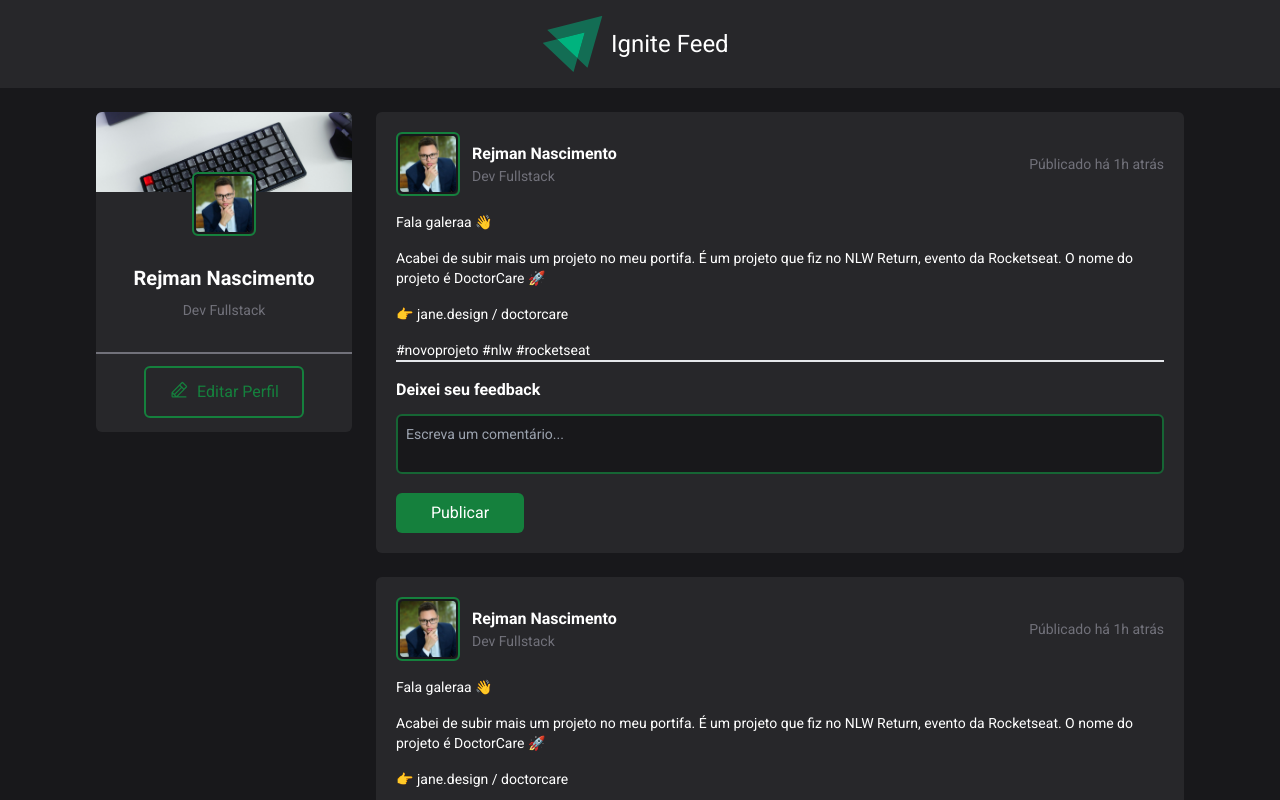
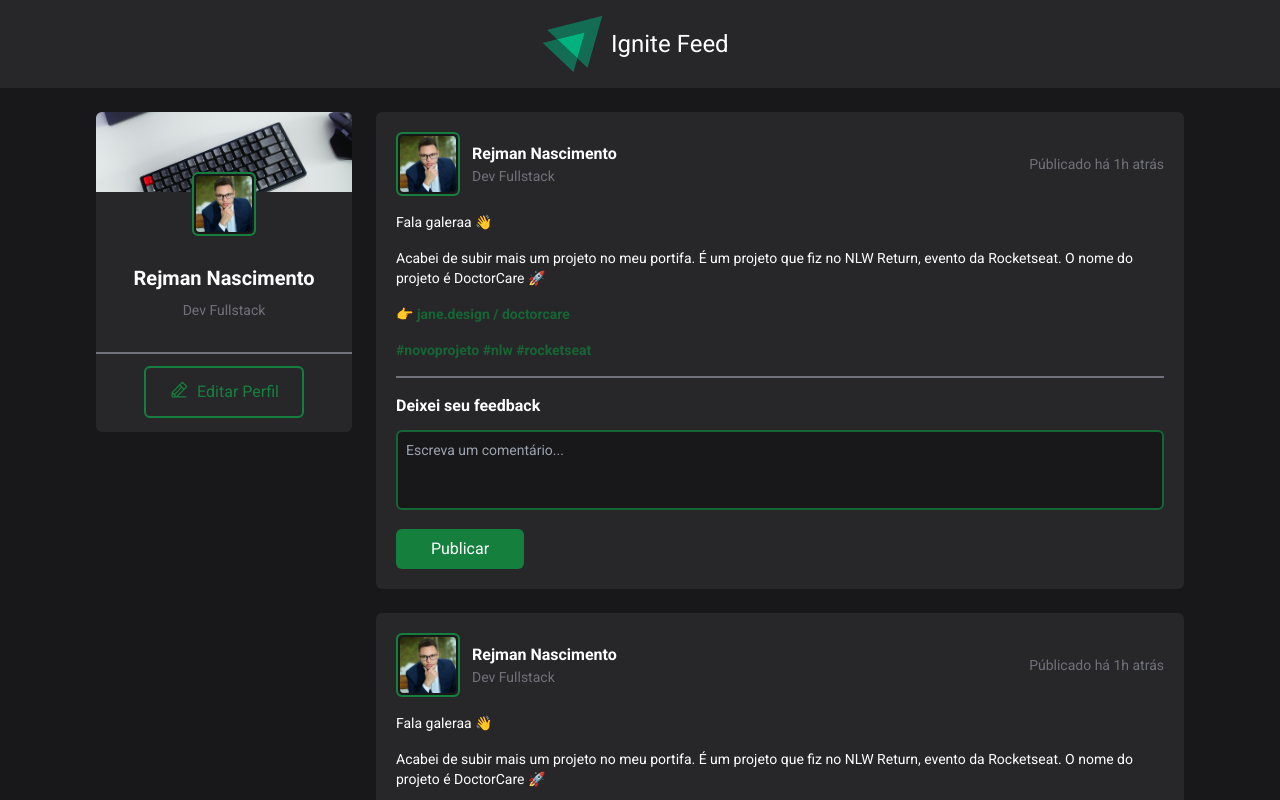
Before and after one commit to rejmann/ignite-feed, a React (Vite) app: page / in a window 1280 px wide. Shown: the top 800 px of the page. Built offline with nearby package versions, Linux system fonts and the light colour scheme.

Commit message:
improv: reaproveitando dados

```diff
--- a/src/App.jsx
+++ b/src/App.jsx
@@ -1,5 +1,10 @@
 import Container from './components/Container'
+import Comment from './components/Container/Comment'
+import Profiler from './components/Container/Profiler'
 import Header from './components/Header'
+
+import profilerPhoto from './assets/img/profiler.jpeg'
+import profilerBackgroundPhoto from './assets/img/profiler-background.jpg'
 
 import './global.css'
 
@@ -7,9 +12,26 @@ export default function App() {
   return (
     <>
       <Header />
-      <div className="w-full flex justify-center">
-        <Container />
+      <Container>
+        <Profiler
+          name="Rejman Nascimento"
+          office="Dev Fullstack"
+          profilerPhoto={profilerPhoto}
+          profilerBackgroundPhoto={profilerBackgroundPhoto}
+        />
+        <div className="inline-block w-full">
+          <Comment
+            name="Rejman Nascimento"
+            office="Dev Fullstack"
+            profilerPhoto={profilerPhoto}
+          />
+          <Comment
+            name="Rejman Nascimento"
+            office="Dev Fullstack"
+            profilerPhoto={profilerPhoto}
+          />
       </div>
+      </Container>
     </>
   )
 }
--- a/src/components/Container.jsx
+++ b/src/components/Container.jsx
@@ -1,13 +1,8 @@
-import Comment from "./Container/Comment";
-import Profiler from "./Container/Profiler";
-
-export default function Container() {
+export default function Container({ children }) {
   return (
-    <div className="pt-6 px-24 flex max-w-screen-xl gap-6">
-      <Profiler />
-      <div className="inline-block w-full">
-        <Comment />
-        <Comment />
+    <div className="w-full flex justify-center">
+      <div className="pt-6 px-24 flex max-w-screen-xl gap-6">
+        {children}
       </div>
     </div>
   )
--- a/src/components/Container/Comment.jsx
+++ b/src/components/Container/Comment.jsx
@@ -1,43 +1,44 @@
 import Image from "../Image";
-import profilerImg from './../../assets/img/profiler.jpeg'
 
-export default function Comment() {
+export default function Comment({ name, office, profilerPhoto }) {
   return (
     <div className="p-5 bg-zinc-800 w-full space-y-4 mb-6 rounded-md">
       <header className="flex justify-between items-center">
         <div className="flex justify-start items-center gap-3">
           <Image
-            url={profilerImg}
+            url={profilerPhoto}
             alt="Foto de Perfil"
           />
           <div>
-            <p className="text-md font-semibold">Rejman Nascimento</p>
-            <p className="text-sm text-zinc-500">Dev Fullstack</p>
+            <p className="text-md font-semibold">
+              {name}
+            </p>
+            <p className="text-sm text-zinc-500">
+              {office}
+            </p>
           </div>
         </div>
         <p className="flex justify-end text-sm text-zinc-500">Públicado há 1h atrás</p>
       </header>
-      <main className="text-sm space-y-4 border-b-2">
+      <main className="text-sm space-y-4">
         <p>Fala galeraa 👋</p>
         <p>
           Acabei de subir mais um projeto no meu portifa.
           É um projeto que fiz no NLW Return, evento da Rocketseat.
           O nome do projeto é DoctorCare 🚀
         </p>
-        <p>👉 jane.design / doctorcare</p>
-        <p>#novoprojeto #nlw #rocketseat</p>
+        <p className="text-green-800 font-bold">👉 jane.design / doctorcare</p>
+        <p className="text-green-800 font-bold">#novoprojeto #nlw #rocketseat</p>
       </main>
-      <footer className="space-y-3">
-        <h4 className="font-bold">Deixei seu feedback</h4>
+      <footer className="border-t-2 border-zinc-500 space-y-3">
+        <h4 className="font-bold mt-4">Deixei seu feedback</h4>
         <textarea
-          className="rounded-md outline-none border-2 border-green-800 bg-zinc-900 w-full resize-none p-2 text-sm"
+          className="h-20 rounded-md outline-none border-2 border-green-800 bg-zinc-900 w-full resize-none p-2 text-sm"
           name="feedback"
           id="feedback"
           placeholder="Escreva um comentário..."
         />
-        <button
-          className="p-2 w-32 rounded-md bg-green-700 border-0"
-        >
+        <button className="p-2 w-32 rounded-md bg-green-700 border-0">
           Publicar
         </button>
       </footer>
--- a/src/components/Container/Profiler.jsx
+++ b/src/components/Container/Profiler.jsx
@@ -1,28 +1,33 @@
 import { PencilLine } from '@phosphor-icons/react'
-import profilerBackgroundImg from './../../assets/img/profiler-background.jpg'
-import profilerImg from './../../assets/img/profiler.jpeg'
 import Image from '../Image'
 
-export default function Profiler() {
+export default function Profiler({
+  name,
+  office,
+  profilerPhoto,
+  profilerBackgroundPhoto
+}) {
   return (
     <aside className="max-w-64 h-80 rounded-md bg-zinc-800">
       <div className="h-20 overflow-hidden">
         <img
           className="rounded-md border-0"
-          src={profilerBackgroundImg}
+          src={profilerBackgroundPhoto}
           alt="Plano de Fundo"
         />
       </div>
       <div className="flex flex-col justify-center items-center gap-2 mb-8">
         <Image
-          url={profilerImg}
+          url={profilerPhoto}
           alt="Foto de Perfil"
           className="relative bottom-5"
         />
         <p className="text-xl font-semibold">
-          Rejman Nascimento
+          {name}
         </p>
-        <p className="text-sm text-zinc-500">Dev Fullstack</p>
+        <p className="text-sm text-zinc-500">
+          {office}
+        </p>
       </div>
       <div className="border-t-2 border-zinc-500 flex justify-center items-center">
         <button className="profiler-button">
```
